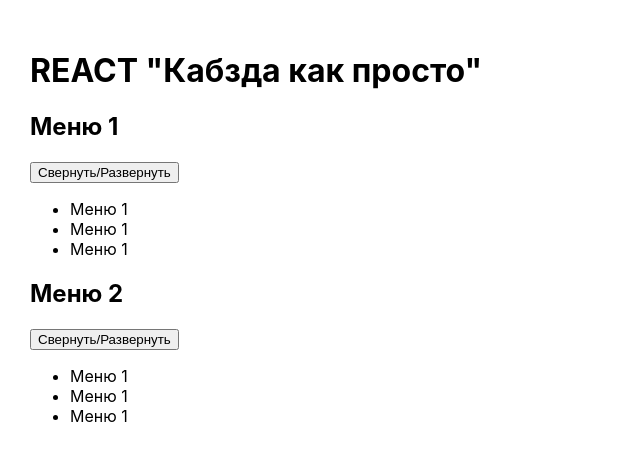
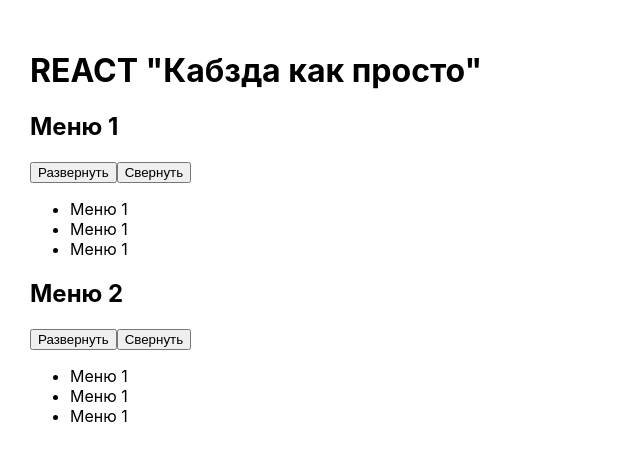
Before and after one commit to Crash2022/React-kabzda, a React (Create React App) app: page / in a window 1280 px wide. Shown: the top 460 px of the page, without its empty margins (0-640 px from the left). Built offline with nearby package versions, Linux system fonts and the light colour scheme.

Commit message:
рфcollapse done

```diff
--- a/src/components/Accordion.tsx
+++ b/src/components/Accordion.tsx
@@ -1,4 +1,4 @@
-import React, {FC} from 'react'
+import React, {FC, useState} from 'react'
 import {AccordionTitle} from "./AccordionTitle"
 import {AccordionBody} from "./AccordionBody"
 import {Button} from "../UI/Button";
@@ -10,17 +10,24 @@
 
 export const Accordion: FC<AccordionPropsType> = ({title}) => {
 
-    const collapsed = false;
+    //const collapsed = false;
+    let [menuCollapsed, setMenuCollapsed] = useState<boolean>(false);
 
-    const buttonHandler = () => {
-        //console.log('working')
+    const buttonHandlerNotCollapsed = () => {
+        //console.log('развернуть')
+        setMenuCollapsed(false)
+    }
+    const buttonHandlerCollapsed = () => {
+        //console.log('свернуть')
+        setMenuCollapsed(true)
     }
 
     return (
         <>
             <AccordionTitle title={title}/>
-            <Button name={"Свернуть/Развернуть"} callBack={buttonHandler}/>
-            { {collapsed} && <AccordionBody/> }
+            <Button name={"Развернуть"} callBack={buttonHandlerNotCollapsed}/>
+            <Button name={"Свернуть"} callBack={buttonHandlerCollapsed}/>
+            { !menuCollapsed && <AccordionBody/> }
         </>
     );
 }
```
